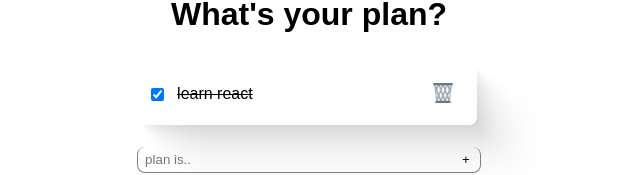
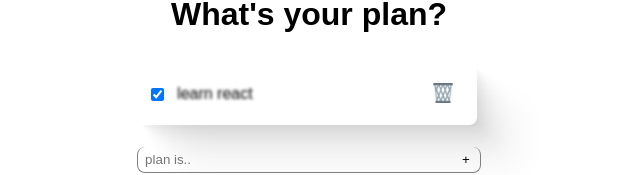
Before and after one commit to sagarsam96/todolist, a React (Create React App) app: page / in a window 1280 px wide. Both pictures are taken after a click on the checkbox 488 px from the left and 235 px from the top of the page. Shown: the part 141-316 px from the top of the page, without its empty margins (331-971 px from the left). Built offline with nearby package versions, Linux system fonts and the light colour scheme.

Commit message:
Focus functionality
Custom Focus Hook and autoFocus

```diff
--- a/src/App.js
+++ b/src/App.js
@@ -1,4 +1,4 @@
-import React, { useState } from "react";
+import React, { useState, useRef } from "react";
 import ListCard from "./components/ListCard";
 import "./App.css";
 
@@ -14,6 +14,14 @@ const initial = [
 const App = () => {
   const [input, setInput] = useState("");
   const [dataBase, setDataBase] = useState(initial);
+
+  const useFocus = () => {
+    const htmlElRef = useRef(null)
+    const setFocus = () => {htmlElRef.current &&  htmlElRef.current.focus()}
+
+    return [ htmlElRef, setFocus ]
+}
+  const[inputRef, setInputFocus]= useFocus();
   let ID = 1;
 
   const updateDataBase = () => {
@@ -28,8 +36,8 @@ const App = () => {
           time: new Date().toTimeString()
         }
       ]);
-
       setInput("");
+      setInputFocus();
     }
   };
 
@@ -58,6 +66,8 @@ const App = () => {
             <input
               placeholder="plan is.."
               type="text"
+              autoFocus
+              ref={inputRef}
               value={input}
               onChange={(e) => setInput(e.target.value)}
             />
--- a/src/components/ListCard.jsx
+++ b/src/components/ListCard.jsx
@@ -70,7 +70,11 @@ const ListCard = ({ x, index, deleteHandler }) => {
           />
           {!isChecked && <li>{x.text}</li>}
           {isChecked && (
-            <li style={{ textDecoration: "line-through" }}>{x.text}</li>
+            <li
+            style={
+              {
+              filter: "blur(0.1rem)"
+            }}>{x.text}</li>
           )}
         </Content>
         <button id="del" onClick={() => deleteHandler(index)}>
```
